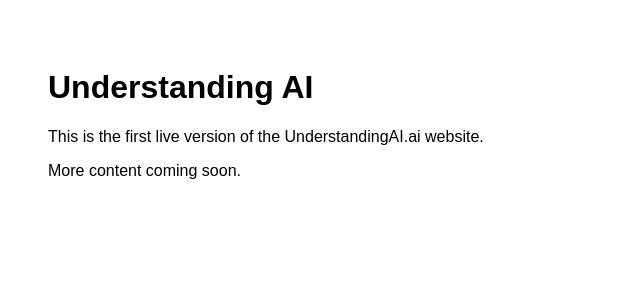
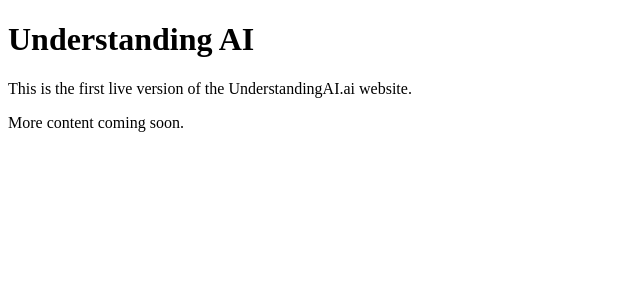
Before and after one commit to Suchocki88/UnderstandingAI.ai, a Next.js app: page / in a window 1280 px wide. Shown: the top 300 px of the page, without its empty margins (0-640 px from the left). Built offline with nearby package versions, Linux system fonts and the light colour scheme.

Commit message:
Update page.tsx

```diff
--- a/app/page.tsx
+++ b/app/page.tsx
@@ -1,13 +1,9 @@
 export default function Page() {
   return (
-    <main style={{padding: "40px", fontFamily: "Arial"}}>
+    <main>
       <h1>Understanding AI</h1>
-      <p>
-        This is the first live version of the UnderstandingAI.ai website.
-      </p>
-      <p>
-        More content coming soon.
-      </p>
+      <p>This is the first live version of the UnderstandingAI.ai website.</p>
+      <p>More content coming soon.</p>
     </main>
   );
 }
```
